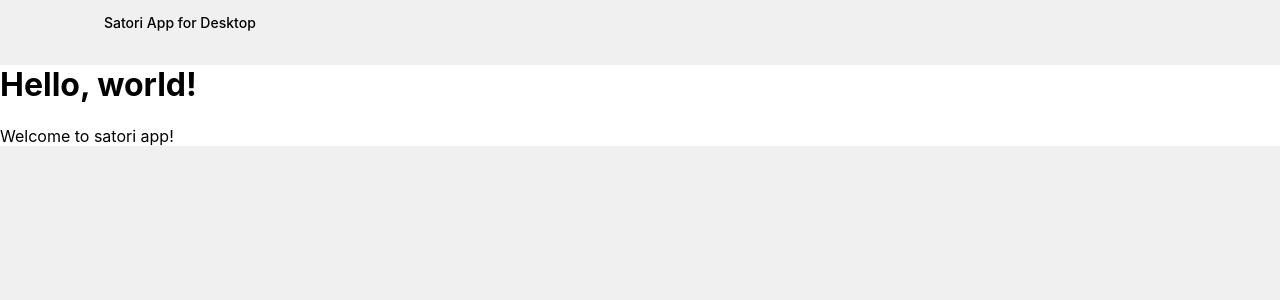
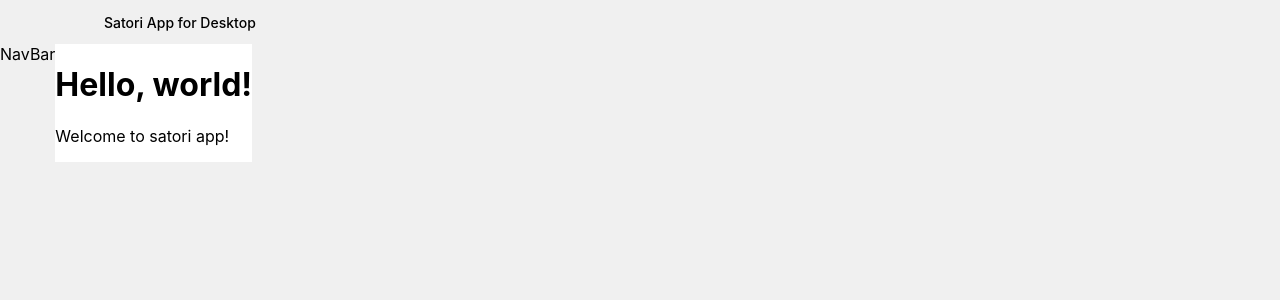
Before and after one commit to Lipraty/satori-desktop, a React (Vite) app: page / in a window 1280 px wide. Shown: the top 300 px of the page. Built offline with nearby package versions, Linux system fonts and the light colour scheme.

Commit message:
add navbar

```diff
--- a/src/renderer/client/App.tsx
+++ b/src/renderer/client/App.tsx
@@ -1,4 +1,5 @@
 // import { Context } from "..";
+import { NavBar } from "./components/NavBar"
 import { TitleBar } from "./components/TitleBar"
 
 export const App = () => {
@@ -6,10 +7,13 @@ export const App = () => {
   return (
     <>
       <TitleBar title='Satori App for Desktop' />
-      <main>
-        <h1>Hello, world!</h1>
-        <p>Welcome to satori app!</p>
-      </main>
+      <div className="container">
+        <NavBar />
+        <main>
+          <h1>Hello, world!</h1>
+          <p>Welcome to satori app!</p>
+        </main>
+      </div>
     </>
   )
 }
```
